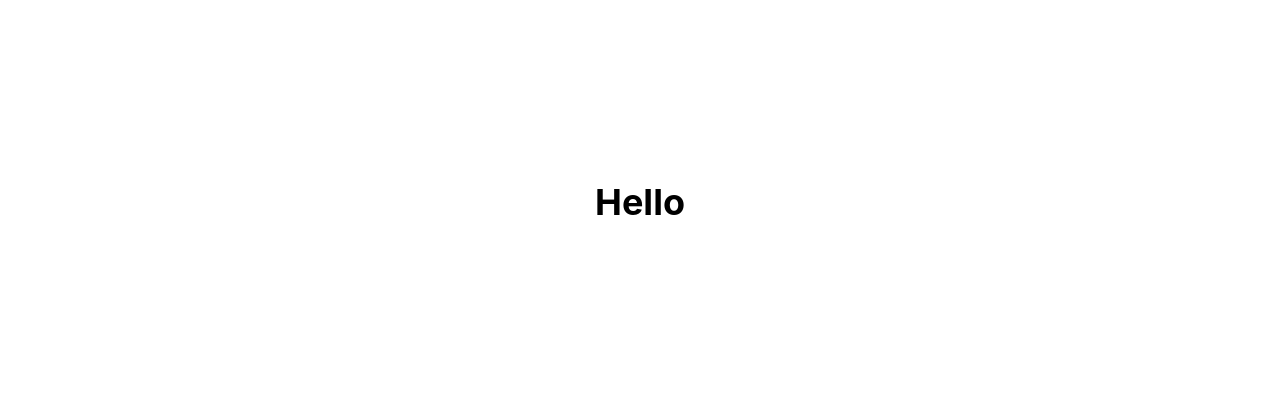
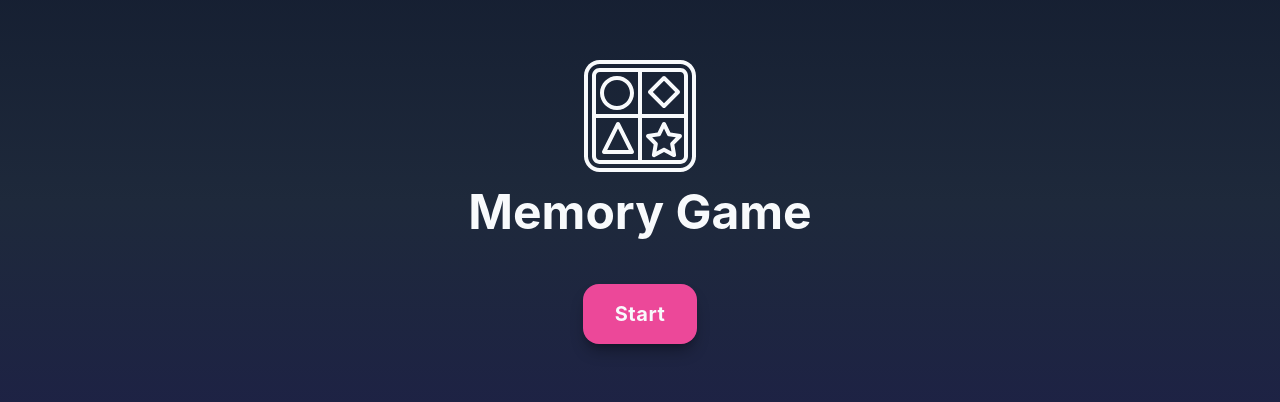
Before and after one commit to rosgeorg/evolve-memory-game, a React (Vite) app: page / in a window 1280 px wide. Shown: the part 198-600 px from the top of the page. Built offline with nearby package versions, Linux system fonts and the light colour scheme.

Commit message:
Add start screen UI and animations

```diff
--- a/src/App.jsx
+++ b/src/App.jsx
@@ -1,11 +1,22 @@
+import { useState } from "react"
+import StartScreen from "./screens/StartScreen"
+
 function App() {
+  const [screen, setScreen] = useState("start")
+
   return (
-    <main className="min-h-screen">
-      <section className="flex min-h-screen items-center justify-center">
-        <h1 className="text-4xl font-bold">
-          Hello
-        </h1>
-      </section>
+    <main className="min-h-screen overflow-hidden text-text">
+      {screen === "start" && (
+        <StartScreen onStart={() => setScreen("game")} />
+      )}
+
+      {screen === "game" && (
+        <section className="min-h-screen p-6">
+          <h2 className="mb-6 text-3xl font-bold">
+            Game screen
+          </h2>
+        </section>
+      )}
     </main>
   )
 }
--- /dev/null
+++ b/src/components/icons/Logo.jsx
@@ -0,0 +1,19 @@
+function Logo(props) {
+  return (
+    <svg
+      viewBox="0 0 56 56"
+      fill="currentColor"
+      xmlns="http://www.w3.org/2000/svg"
+      {...props}
+    >
+      <path d="M48.139,0H7.861C3.526,0,0,3.526,0,7.861v40.278C0,52.474,3.526,56,7.861,56h40.278C52.474,56,56,52.474,56,48.139V7.861C56,3.526,52.474,0,48.139,0z M54,48.139C54,51.371,51.371,54,48.139,54H7.861C4.629,54,2,51.371,2,48.139V7.861C2,4.629,4.629,2,7.861,2h40.278C51.371,2,54,4.629,54,7.861V48.139z" />
+      <path d="M48.139,4H7.861C5.732,4,4,5.732,4,7.861v40.278C4,50.268,5.732,52,7.861,52h40.278C50.268,52,52,50.268,52,48.139V7.861C52,5.732,50.268,4,48.139,4z M50,7.861V27H29V6h19.139C49.165,6,50,6.835,50,7.861z M7.861,6H27v21H6V7.861C6,6.835,6.835,6,7.861,6z M6,48.139V29h21v21H7.861C6.835,50,6,49.165,6,48.139z M48.139,50H29V29h21v19.139C50,49.165,49.165,50,48.139,50z" />
+      <path d="M16.5,25c4.687,0,8.5-3.813,8.5-8.5S21.187,8,16.5,8S8,11.813,8,16.5S11.813,25,16.5,25z M16.5,10c3.584,0,6.5,2.916,6.5,6.5S20.084,23,16.5,23S10,20.084,10,16.5S12.916,10,16.5,10z" />
+      <path d="M32.293,16.707l7,7C39.488,23.902,39.744,24,40,24s0.512-0.098,0.707-0.293l7-7c0.391-0.391,0.391-1.023,0-1.414l-7-7c-0.391-0.391-1.023-0.391-1.414,0l-7,7C31.902,15.684,31.902,16.316,32.293,16.707z M40,10.414L45.586,16L40,21.586L34.414,16L40,10.414z" />
+      <path d="M24.895,45.553l-7-14c-0.339-0.678-1.45-0.678-1.789,0l-7,14c-0.155,0.31-0.138,0.678,0.044,0.973C9.332,46.82,9.653,47,10,47h14c0.347,0,0.668-0.18,0.851-0.474C25.033,46.231,25.049,45.863,24.895,45.553z M11.618,45L17,34.236L22.382,45H11.618z" />
+      <path d="M48.158,37.013l-4.962-0.796l-2.3-4.659c-0.337-0.683-1.456-0.683-1.793,0l-2.3,4.659l-4.962,0.796c-0.371,0.06-0.677,0.321-0.792,0.678c-0.116,0.357-0.023,0.749,0.242,1.015l3.545,3.566l-0.878,5.122c-0.064,0.375,0.09,0.754,0.398,0.978c0.309,0.225,0.716,0.253,1.053,0.076L40,46.033l4.591,2.414c0.146,0.077,0.306,0.115,0.465,0.115c0.207,0,0.414-0.064,0.588-0.191c0.308-0.224,0.462-0.603,0.398-0.978l-0.878-5.122l3.545-3.566c0.265-0.266,0.358-0.658,0.242-1.015C48.835,37.334,48.529,37.072,48.158,37.013z M43.382,41.227c-0.229,0.229-0.332,0.555-0.277,0.874l0.623,3.633l-3.263-1.715C40.32,43.941,40.16,43.903,40,43.903s-0.32,0.038-0.465,0.115l-3.263,1.715l0.623-3.633c0.055-0.319-0.048-0.645-0.277-0.874l-2.533-2.548l3.545-0.568c0.32-0.051,0.595-0.254,0.738-0.545L40,34.259l1.632,3.306c0.143,0.291,0.418,0.494,0.738,0.545l3.545,0.568L43.382,41.227z" />
+    </svg>
+  )
+}
+
+export default Logo
--- /dev/null
+++ b/src/components/ui/Button.jsx
@@ -0,0 +1,46 @@
+const variants = {
+  primary: `
+    bg-primary
+    text-text
+    hover:bg-primary-hover
+    active:bg-primary-active
+  `,
+  secondary: `
+    bg-surface-2
+    text-text
+    hover:bg-surface
+    active:bg-background
+  `,
+}
+
+function Button({ children, onClick, variant = "primary", className = "" }) {
+  return (
+    <button
+      onClick={onClick}
+      className={`
+        rounded-2xl
+        px-8
+        py-4
+        text-xl
+        font-bold
+        tracking-wide
+
+        shadow-lg
+        shadow-black/30
+
+        transition-all
+        duration-200
+
+        hover:animate-bounce-once
+        cursor-pointer
+
+        ${variants[variant]}
+        ${className}
+      `}
+    >
+      {children}
+    </button>
+  )
+}
+
+export default Button
--- a/src/index.css
+++ b/src/index.css
@@ -1 +1,86 @@
 @import "tailwindcss";
+
+@theme {
+
+   /* --------- CORE --------- */
+
+  --color-background: #0F172A;
+  --color-surface: #1E293B;
+  --color-surface-2: #334155;
+
+  --color-text: #F8FAFC;
+  --color-muted: #CBD5E1;
+
+  /* --------- GAMEPLAY --------- */
+
+  --color-card-back: #2563EB;
+  --color-card-back-hover: #3B82F6;
+
+  --color-question: #FACC15;
+  --color-question-glow: #FDE047;
+
+  --color-timer: #22D3EE;
+  --color-timer-danger: #F97316;
+
+  /* --------- MODALS --------- */
+
+  --color-modal: #1E293B;
+  --color-modal-border: #334155;
+
+  /* --------- FEEDBACK --------- */
+
+  --color-success: #22C55E;
+  --color-success-bg: #052E16;
+
+  --color-error: #EF4444;
+  --color-error-bg: #450A0A;
+
+  /* --------- CTA --------- */
+
+  --color-primary: #EC4899;
+  --color-primary-hover: #F472B6;
+  --color-primary-active: #DB2777;
+
+
+
+  --animate-slide-down: slide-down 0.7s ease-out;
+  --animate-slide-up: slide-up 0.7s ease-out;
+  --animate-bounce-once: bounce-once 0.5s ease;
+
+  @keyframes slide-down {
+    from {
+      opacity: 0;
+      transform: translateY(-80px);
+    }
+    to {
+      opacity: 1;
+      transform: translateY(0);
+    }
+  }
+
+  @keyframes slide-up {
+    from {
+      opacity: 0;
+      transform: translateY(80px);
+    }
+    to {
+      opacity: 1;
+      transform: translateY(0);
+    }
+  }
+
+  @keyframes bounce-once {
+    0%, 100% {
+      transform: translateY(0);
+    }
+    30% {
+      transform: translateY(-10px);
+    }
+    60% {
+      transform: translateY(0);
+    }
+    80% {
+      transform: translateY(-4px);
+    }
+  }
+}
--- /dev/null
+++ b/src/screens/StartScreen.jsx
@@ -0,0 +1,38 @@
+import Logo from "../components/icons/Logo";
+import Button from "../components/ui/Button";
+
+function StartScreen({ onStart }) {
+    return (
+        <section className="
+            flex
+            min-h-screen
+            flex-col
+            items-center
+            justify-center
+            gap-12
+            px-6
+
+            bg-gradient-to-b
+            from-background
+            via-surface
+            to-indigo-950
+        ">
+
+            <div className="animate-slide-down flex flex-col items-center gap-4">
+                <Logo className="h-28 w-28" />
+
+                <h1 className="text-5xl font-bold">
+                    Memory Game
+                </h1>
+            </div>
+
+            <div className="animate-slide-up">
+            <Button onClick={onStart}>
+                Start
+            </Button>
+            </div>
+        </section>
+    )
+}
+
+export default StartScreen;
```
Also changed, not shown: src/assets/logo.svg (added).
